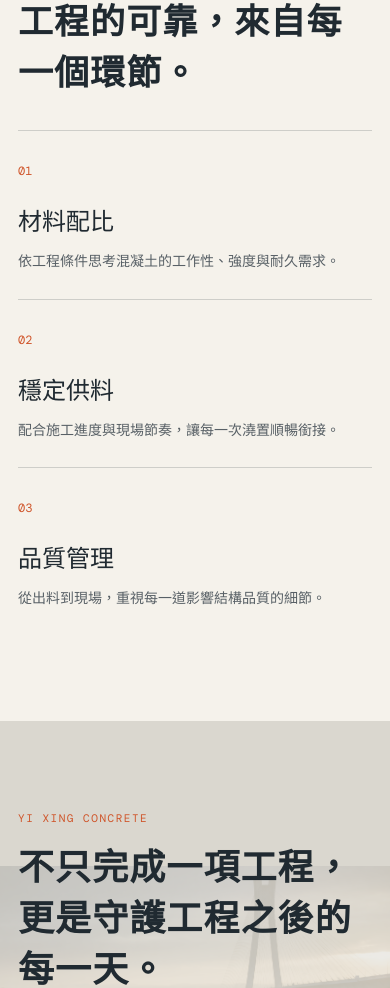
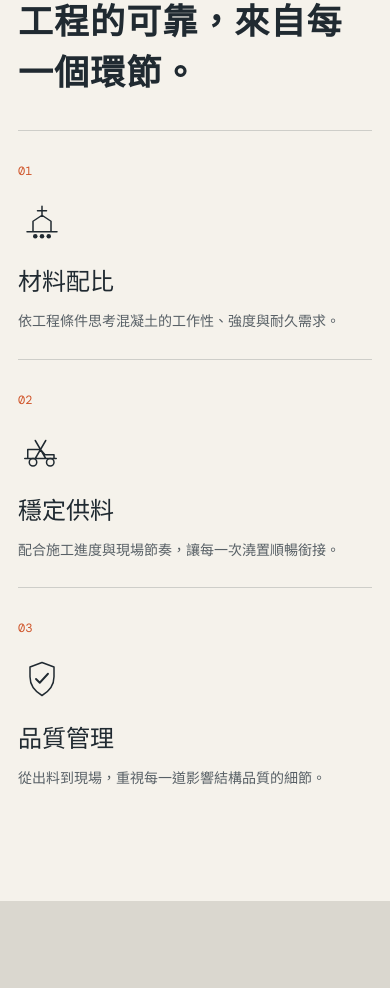
Before and after one commit to Vince-Chen-hao/yixing-concrete, a Nuxt app: page / in a window 390 px wide. Shown: the part 2074-3062 px from the top of the page. Built offline with nearby package versions, Linux system fonts and the light colour scheme.

Commit message:
feat(services): add engineering icons

```diff
--- /dev/null
+++ b/assets/css/services-icons.css
@@ -0,0 +1,31 @@
+.service-grid article {
+  min-height: 275px;
+}
+
+.service-icon {
+  display: block;
+  width: 56px;
+  height: 56px;
+  margin-top: 24px;
+  color: var(--ink);
+}
+
+.service-grid h3 {
+  margin-top: 20px;
+}
+
+@media (max-width: 720px) {
+  .service-grid article {
+    min-height: auto;
+  }
+
+  .service-icon {
+    width: 48px;
+    height: 48px;
+    margin-top: 18px;
+  }
+
+  .service-grid h3 {
+    margin-top: 16px;
+  }
+}
--- a/nuxt.config.ts
+++ b/nuxt.config.ts
@@ -2,7 +2,7 @@ export default defineNuxtConfig({
   compatibilityDate: '2025-07-15',
   devtools: { enabled: false },
   ssr: true,
-  css: ['~/assets/css/main.css'],
+  css: ['~/assets/css/main.css', '~/assets/css/services-icons.css'],
   app: {
     head: {
       htmlAttrs: { lang: 'zh-Hant-TW' },
--- a/pages/index.vue
+++ b/pages/index.vue
@@ -25,7 +25,7 @@
 
     <section class="services shell" id="service">
       <p class="section-tag">OUR APPROACH</p><h2>工程的可靠，來自每一個環節。</h2>
-      <div class="service-grid"><article><span>01</span><h3>材料配比</h3><p>依工程條件思考混凝土的工作性、強度與耐久需求。</p></article><article><span>02</span><h3>穩定供料</h3><p>配合施工進度與現場節奏，讓每一次澆置順暢銜接。</p></article><article><span>03</span><h3>品質管理</h3><p>從出料到現場，重視每一道影響結構品質的細節。</p></article></div>
+      <div class="service-grid"><article><span>01</span><svg class="service-icon" viewBox="0 0 64 64" fill="none" aria-hidden="true"><path d="M12 45h40M20 45V31l12-8 12 8v14M26 17h12M32 11v12" stroke="currentColor" stroke-width="2" stroke-linecap="round" stroke-linejoin="round"/><circle cx="23" cy="51" r="3" fill="currentColor"/><circle cx="32" cy="51" r="3" fill="currentColor"/><circle cx="41" cy="51" r="3" fill="currentColor"/></svg><h3>材料配比</h3><p>依工程條件思考混凝土的工作性、強度與耐久需求。</p></article><article><span>02</span><svg class="service-icon" viewBox="0 0 64 64" fill="none" aria-hidden="true"><path d="M9 42h42M13 42V30h17l6 7h12v5M30 30l-7 12M30 30l7 12M30 30l-7-12M30 30l7-12" stroke="currentColor" stroke-width="2" stroke-linecap="round" stroke-linejoin="round"/><circle cx="20" cy="47" r="5" stroke="currentColor" stroke-width="2"/><circle cx="43" cy="47" r="5" stroke="currentColor" stroke-width="2"/></svg><h3>穩定供料</h3><p>配合施工進度與現場節奏，讓每一次澆置順暢銜接。</p></article><article><span>03</span><svg class="service-icon" viewBox="0 0 64 64" fill="none" aria-hidden="true"><path d="M32 10l16 6v13c0 11-6.6 19.5-16 25-9.4-5.5-16-14-16-25V16l16-6Z" stroke="currentColor" stroke-width="2" stroke-linejoin="round"/><path d="m24 32 5 5 11-12" stroke="currentColor" stroke-width="2.5" stroke-linecap="round" stroke-linejoin="round"/></svg><h3>品質管理</h3><p>從出料到現場，重視每一道影響結構品質的細節。</p></article></div>
     </section>
 
     <section class="statement"><div class="shell"><p class="section-tag">YI XING CONCRETE</p><h2>不只完成一項工程，<br>更是守護工程之後的每一天。</h2></div></section>
```
